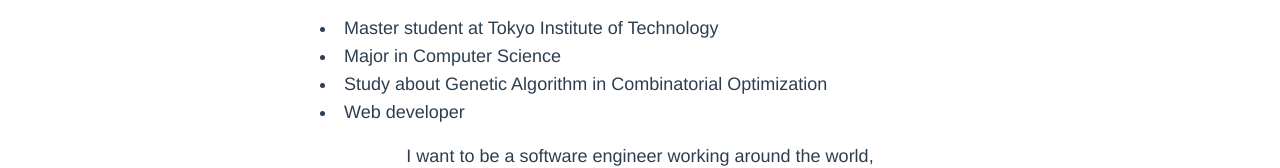
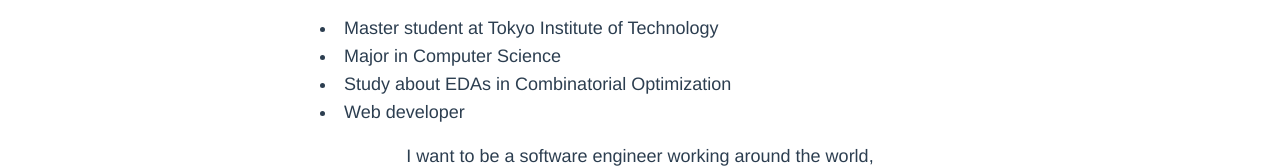
Before and after one commit to tomoyuki-hiranuma/portfolio, a Vue app: page / in a window 1280 px wide. Shown: the part 741-909 px from the top of the page. Built offline with nearby package versions, Linux system fonts and the light colour scheme.

Commit message:
change GAs to EDAs

```diff
--- a/src/components/About.vue
+++ b/src/components/About.vue
@@ -9,7 +9,7 @@
         </li>
         <li class="text-left">Major in Computer Science</li>
         <li class="text-left">
-          Study about Genetic Algorithm in Combinatorial Optimization
+          Study about EDAs in Combinatorial Optimization
         </li>
         <li class="text-left mb-4">Web developer</li>
         <p>I want to be a software engineer working around the world,</p>
```
